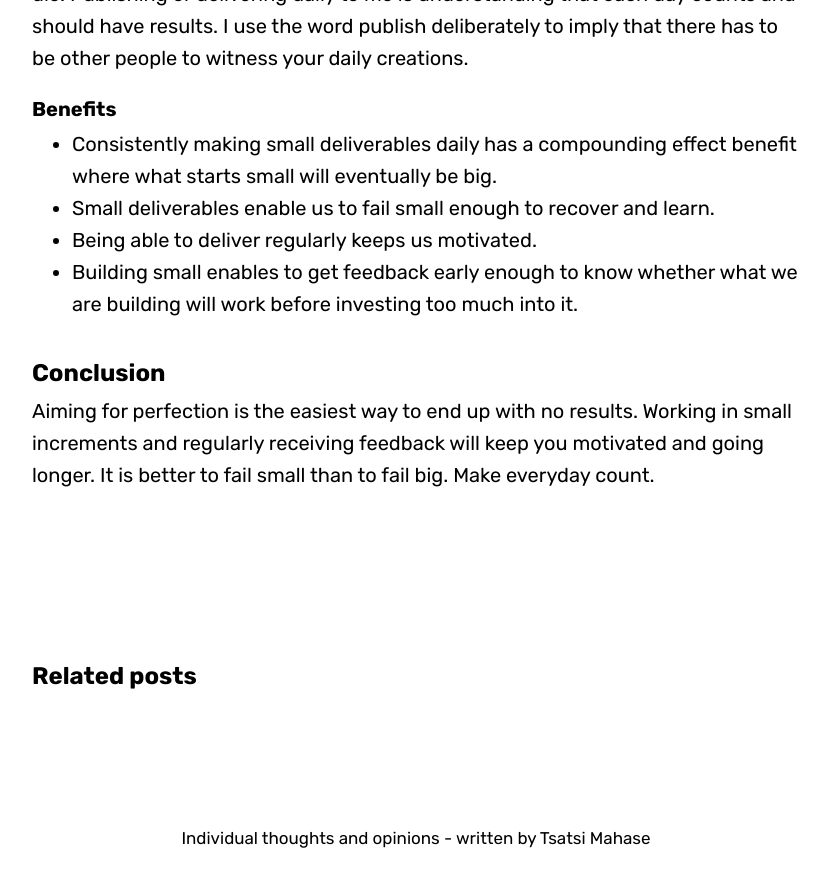
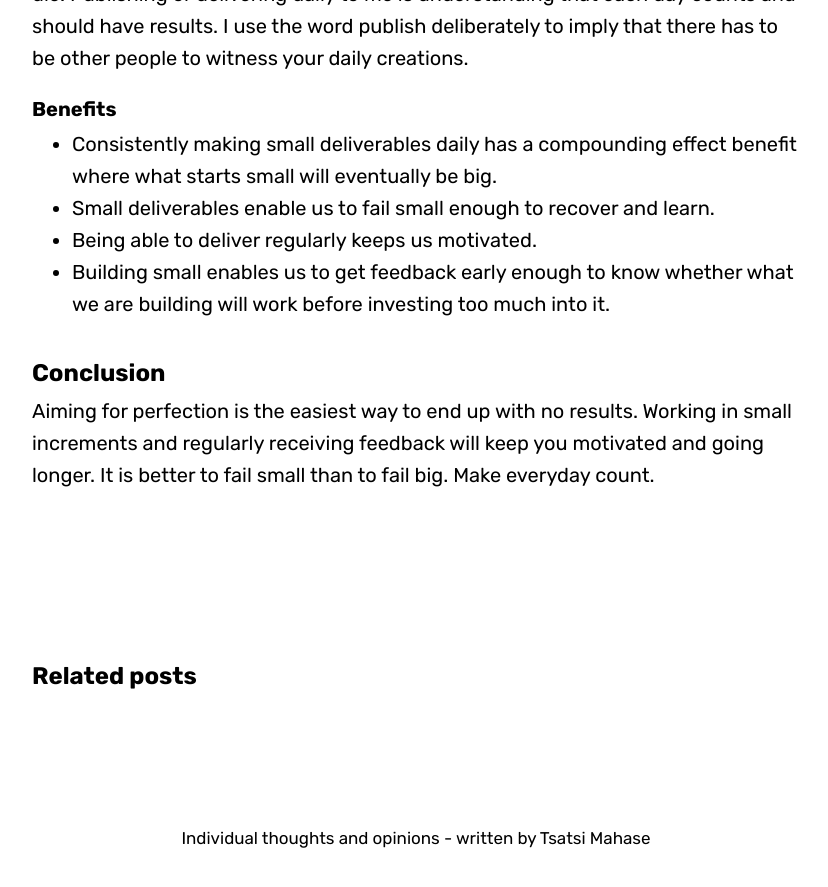
Before and after one commit to Tsatsi/tsatsi.github.io, a Jekyll site: the page built from _posts/2019-06-05-learn-build-publish.md, in a window 1280 px wide and 900 px high, scrolled down 1732 px. Shown: the top 887 px of the window, without its empty margins (224-1052 px from the left). Built offline with Jekyll 4.4.1, drawn with Linux system fonts in a browser that asks for light colours; some web fonts are replaced; comment, search, counter and statistics services are not loaded.

Commit message:
fix grammer

```diff
--- a/_posts/2019-06-05-learn-build-publish.md
+++ b/_posts/2019-06-05-learn-build-publish.md
@@ -37,7 +37,7 @@ But sadly this way of thinking has limited me from seeing most projects I've sta
  - Consistently making small deliverables daily has a compounding effect benefit where what starts small will eventually be big.
  - Small deliverables enable us to fail small enough to recover and learn.
  - Being able to deliver regularly keeps us motivated.
- - Building small enables to get feedback early enough to know whether what we are building will work before investing too much into it.
+ - Building small enables us to get feedback early enough to know whether what we are building will work before investing too much into it.
  <!–-break-–>
 
 ## Conclusion
```
